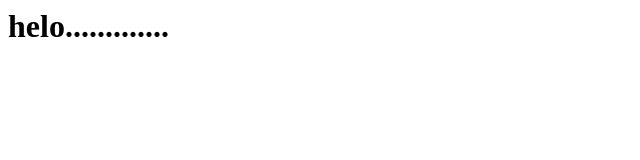
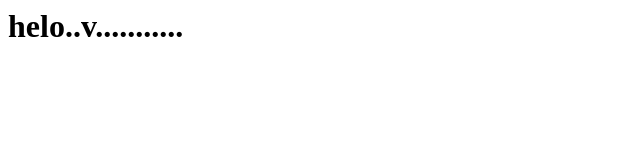
Before and after one commit to narayanbodade662/myrepo, a plain HTML site: page index.html in a window 1280 px wide. Shown: the full height of the page, 0-640 px from the left. Drawn offline with Linux system fonts and the light colour scheme.

Commit message:
gysvysgv

```diff
--- a/index.html
+++ b/index.html
@@ -1 +1 @@
-<h1>helo.............</h1>
+<h1>helo..v...........</h1>
```
Also changed, not shown: 1 other file.
